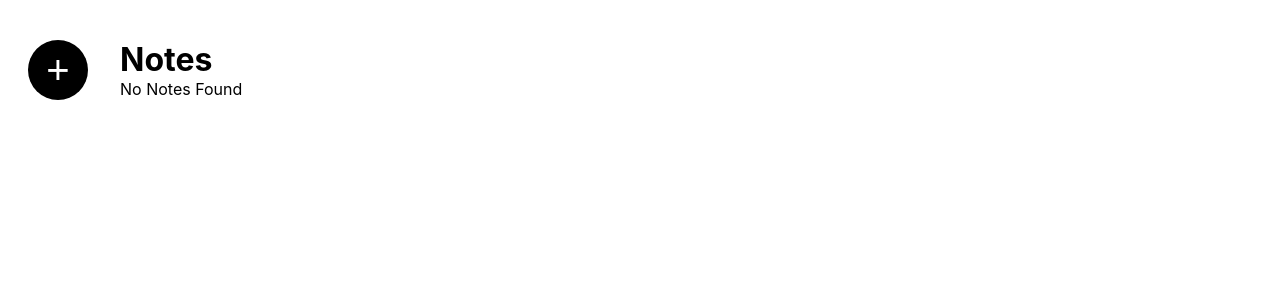
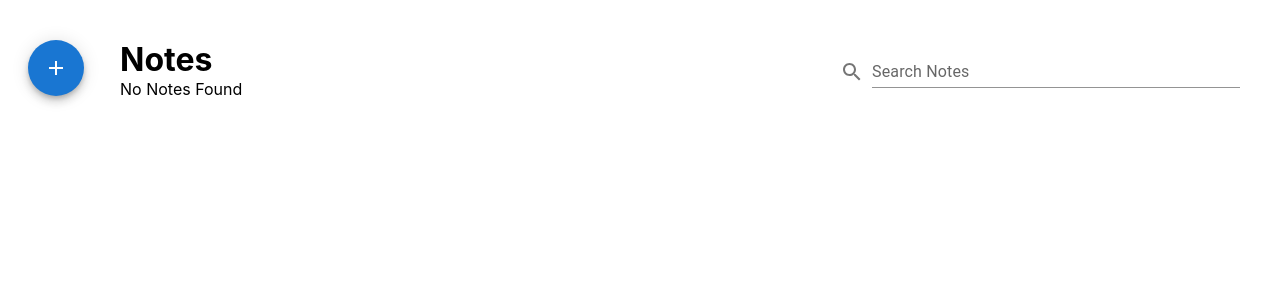
Before and after one commit to iamirfanfaiz/Fancy-Notes-React-App, a React (Create React App) app: page / in a window 1280 px wide. Shown: the top 300 px of the page. Built offline with nearby package versions, Linux system fonts and the light colour scheme.

Commit message:
Search Feature Update

```diff
--- a/src/components/note_container/NoteContainer.js
+++ b/src/components/note_container/NoteContainer.js
@@ -3,18 +3,21 @@ import './NoteContainer.css';
 import Note from '../note/Note';
 import Search from '../search/Search';
 
+
 function NoteContainer(props) {
 
-    // const reverse = function(array){
-    //     const notesArray = [];
+    const reverse = function(array){
+        const notesArray = [];
 
-    //     for (var i = array.length-1; i >= 0; i--){
-    //         notesArray.push(array[i])
-    //     }
-    //     return notesArray
-    // }
+        for (var i = array.length-1; i >= 0; i--){
+            notesArray.push(array[i])
+        }
+        return notesArray
+    }
 
-    // const notesRevered = reverse(props.notes);
+    const notesRevered = reverse(props.notes);
+
+    console.log(notesRevered);
 
 
     return (
@@ -26,13 +29,15 @@ function NoteContainer(props) {
                     {props.notes?.length > 0 ? '' : <div>No Notes Found</div>}
                 </span>
 
-                {props.notes?.length > 0 ? (<Search className="searchGroup" textSearch={props.handleSearchText} />) : ''}
+
+
+                <Search className="searchGroup" textSearch={props.handleSearchText} />
 
             </div>
             <div className="note-container_notes">
 
                 {props.notes?.length > 0 ? (
-                    props.notes.map((item, index) => <Note key={item.id} note={item} deleteNote={props.deleteNote} updateText={props.updateText} />)
+                   notesRevered.map((item, index) => <Note key={item.id} note={item} deleteNote={props.deleteNote} updateText={props.updateText} />)
                 ) : ''
                 }
 
--- a/src/components/search/Search.css
+++ b/src/components/search/Search.css
@@ -2,6 +2,6 @@
     max-width: 400px;
     width: 100%;
 }
-.search-group .search-text{
+.search-group .MuiFormControl-root{
     width: 100%;
 }
--- a/src/components/search/Search.js
+++ b/src/components/search/Search.js
@@ -1,12 +1,17 @@
 import React from 'react'
 import './Search.css';
 import TextField from '@mui/material/TextField';
+import Box from '@mui/material/Box';
+import SearchIcon from '@mui/icons-material/Search';
 
 function Search(props) {
     return (
         <div className="search-group">
-            <TextField className="search-text" id="standard-basic" label="Search Notes" variant="standard"
-            onChange={(event) => props.textSearch(event.target.value)} />
+            <Box sx={{ display: 'flex', alignItems: 'flex-end' }}>
+                <SearchIcon sx={{ color: 'action.active', mr: 1, my: 0.5 }} />
+                <TextField id="SearchNotes" label="Search Notes" variant="standard" onChange={(event) => props.textSearch(event.target.value)} />
+            </Box>
+
         </div>
     )
 }
--- a/src/components/sidemenu/SideMenu.css
+++ b/src/components/sidemenu/SideMenu.css
@@ -7,7 +7,7 @@
     left: 28px;
   }
 
-  .sidebar button {
+  /* .sidebar button {
     width: 60px;
     height: 60px;
     cursor: pointer;
@@ -16,7 +16,7 @@
     font-size: 40px;
     border-radius: 100%;
     border: 0;
-  }
+  } */
 
   .sidebar_list {
     display: flex;
--- a/src/components/sidemenu/SideMenu.js
+++ b/src/components/sidemenu/SideMenu.js
@@ -1,5 +1,7 @@
 import React, { useState } from 'react'
 import './SideMenu.css';
+import Fab from '@mui/material/Fab';
+import AddIcon from '@mui/icons-material/Add';
 
 function SideMenu(props) {
     const colors = ["#EF5350", "#AB47BC", "#5C6BC0", "#29B6F6", "#66BB6A"];
@@ -7,10 +9,11 @@ function SideMenu(props) {
 
     return (
         <div className="sidebar">
-            <button onClick={() => setActive
-                (!active)}>+</button>
+            <Fab onClick={() => setActive(!active)} color="primary" aria-label="add">
+                <AddIcon />
+            </Fab>
 
-            <ul className={`sidebar_list ${active ? "sidebar_list_active":""}`}>
+            <ul className={`sidebar_list ${active ? "sidebar_list_active" : ""}`}>
                 {colors.map((item, index) =>
                     <li onClick={() => props.addNote(item)} key={index} className="sidebar_list_item" style={{ backgroundColor: item }}></li>
                 )}
```
